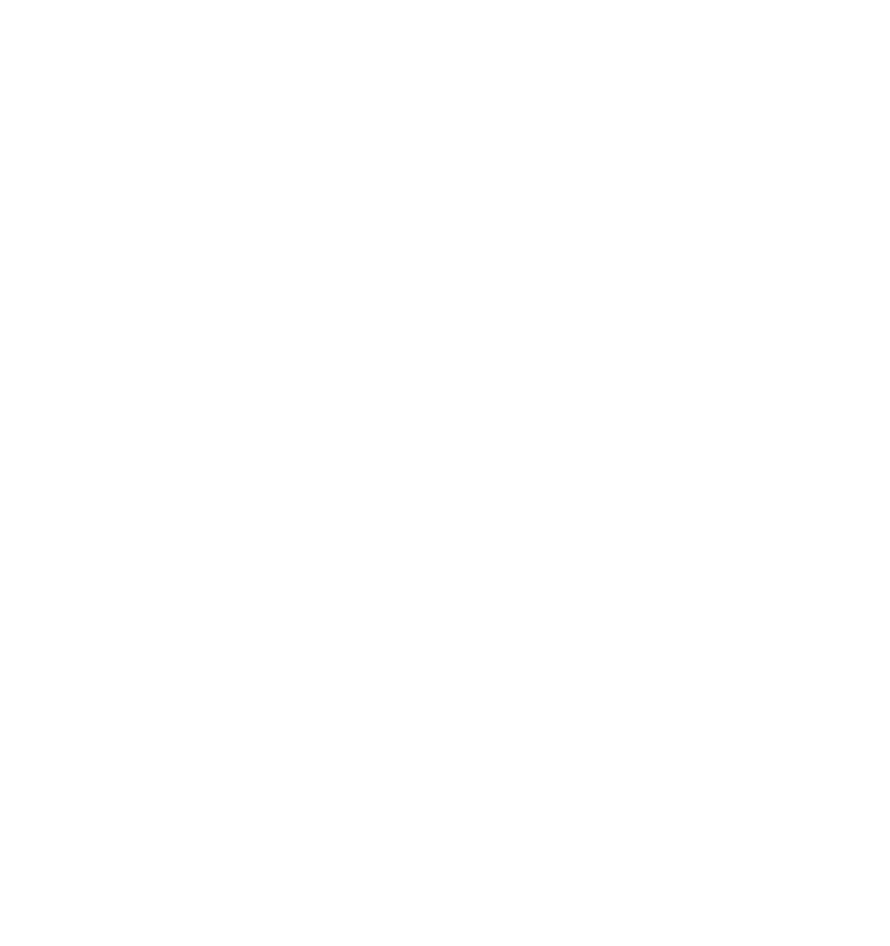
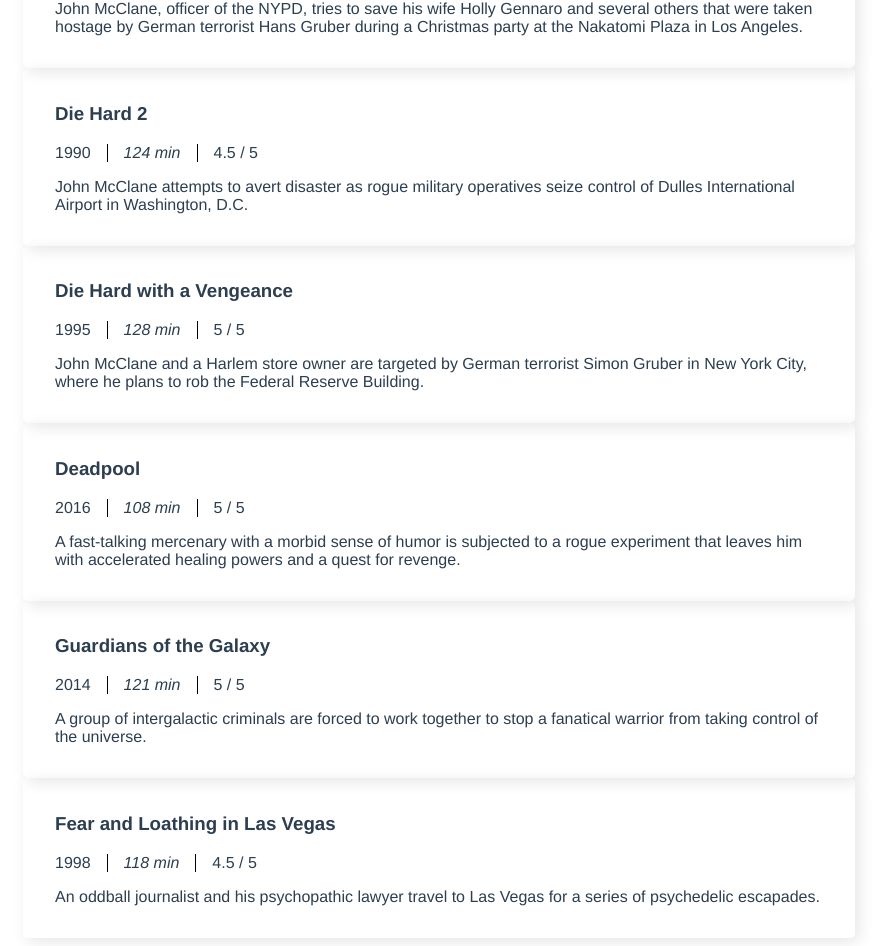
Before and after one commit to miffili/movlix, a Vue app: page / in a window 1280 px wide. Shown: the part 484-1430 px from the top of the page, without its empty margins (201-1091 px from the left). Before the commit the page ends 800 px from the top, so only its background shows below. Built offline with nearby package versions, Linux system fonts and the light colour scheme.

Commit message:
display movies (incl. seed data)

```diff
--- a/src/App.vue
+++ b/src/App.vue
@@ -2,16 +2,24 @@
   <div id="app">
     <img alt="Vue logo" src="./assets/logo.png">
     <HelloWorld msg="Welcome to Movlix 🎥"/>
+    <MovieCard v-for="movie in movies" :key="movie.id" :movieData="movie"/>
   </div>
 </template>
 
 <script>
 import HelloWorld from './components/HelloWorld.vue'
+import MovieCard from './components/MovieCard.vue'
+
+import movies from './assets/seedMovies.js'
 
 export default {
   name: 'app',
+  data: () => ({
+    movies: movies,
+  }),
   components: {
-    HelloWorld
+    HelloWorld,
+    MovieCard
   }
 }
 </script>
@@ -21,8 +29,10 @@ export default {
   font-family: 'Avenir', Helvetica, Arial, sans-serif;
   -webkit-font-smoothing: antialiased;
   -moz-osx-font-smoothing: grayscale;
-  text-align: center;
   color: #2c3e50;
   margin-top: 60px;
+  display: flex;
+  flex-direction: column;
+  align-items: center;
 }
 </style>
--- /dev/null
+++ b/src/assets/seedMovies.js
@@ -0,0 +1,51 @@
+const movies = [ {
+    "id": 1,
+    "title": "Die Hard",
+    "year": 1988,
+    "length": 132,
+    "desc": "John McClane, officer of the NYPD, tries to save his wife Holly Gennaro and several others that were taken hostage by German terrorist Hans Gruber during a Christmas party at the Nakatomi Plaza in Los Angeles.",
+    "rating": 5
+  },
+  {
+    "id": 2,
+    "title": "Die Hard 2",
+    "year": 1990,
+    "length": 124,
+    "desc": "John McClane attempts to avert disaster as rogue military operatives seize control of Dulles International Airport in Washington, D.C.",
+    "rating": 4.5
+  },
+  {
+    "id": 3,
+    "title": "Die Hard with a Vengeance",
+    "year": 1995,
+    "length": 128,
+    "desc": "John McClane and a Harlem store owner are targeted by German terrorist Simon Gruber in New York City, where he plans to rob the Federal Reserve Building.",
+    "rating": 5
+  },
+  {
+    "id": 4,
+    "title": "Deadpool",
+    "year": 2016,
+    "length": 108,
+    "desc": "A fast-talking mercenary with a morbid sense of humor is subjected to a rogue experiment that leaves him with accelerated healing powers and a quest for revenge.",
+    "rating": 5
+  },
+  {
+    "id": 5,
+    "title": "Guardians of the Galaxy",
+    "year": 2014,
+    "length": 121,
+    "desc": "A group of intergalactic criminals are forced to work together to stop a fanatical warrior from taking control of the universe.",
+    "rating": 5
+  },
+  {
+    "id": 6,
+    "title": "Fear and Loathing in Las Vegas",
+    "year": 1998,
+    "length": 118,
+    "desc": "An oddball journalist and his psychopathic lawyer travel to Las Vegas for a series of psychedelic escapades.",
+    "rating": 4.5
+  }
+]
+
+export default movies;
--- /dev/null
+++ b/src/components/MovieCard.vue
@@ -0,0 +1,57 @@
+<template>
+<div class="movieCard">
+  <h3>{{ movieData.title }}</h3>
+  <div class="movieDetails">
+    <p>{{ movieData.year }}</p>
+    <p><em>{{ movieData.length }} min</em></p>
+    <p>{{ movieData.rating }} / 5</p>
+  </div>
+  <p v-if="movieData.desc">{{ movieData.desc }}</p>
+  <p v-else>Good evening, I'm Doctor Emmett Brown. I'm standing on the parking lot of Twin Pines Mall. It's Saturday morning, October 26, 1985, 1:18 a.m. and this is temporal experiment number one. C'mon, Einy, hey hey boy, get in there, that a boy, in you go, get down, that's it. Doc, wait. No, bastards. But you're good, Marty, you're really good. And this audition tape of your is great, you gotta send it in to the record company. It's like Doc's always saying. Well, what if they didn't like them, what if they told me I was no good. I guess that would be pretty hard for somebody to understand. Are you gonna order something, kid?</p>
+</div>
+</template>
+
+<script>
+export default {
+  name: 'MovieCard',
+  props: {
+    movieData: {
+      id: Number,
+      title: String,
+      year: Number,
+      length: Number,
+      rating: Number,
+      desc: String
+    }
+  }
+}
+</script>
+
+<style lang="css" scoped>
+  .movieCard {
+    display: flex;
+    flex-direction: column;
+    align-items: flex-start;
+    width: 60vw;
+    padding: 1rem 2rem;
+    border-radius: 5px;
+    box-shadow: .25rem .25rem 1rem 0 hsla(0, 0%, 0%, 0.1);
+  }
+  .movieDetails {
+    display: flex;
+    align-items: flex-start;
+    padding: 0;
+  }
+  .movieDetails p {
+    padding: 0 1rem;
+    margin: 0;
+    border-right: solid 1px black;
+  }
+  .movieDetails p:first-child {
+    padding-left: 0;
+  }
+  .movieDetails p:last-child {
+    padding-right: 0;
+    border-right: none;
+  }
+</style>
```
